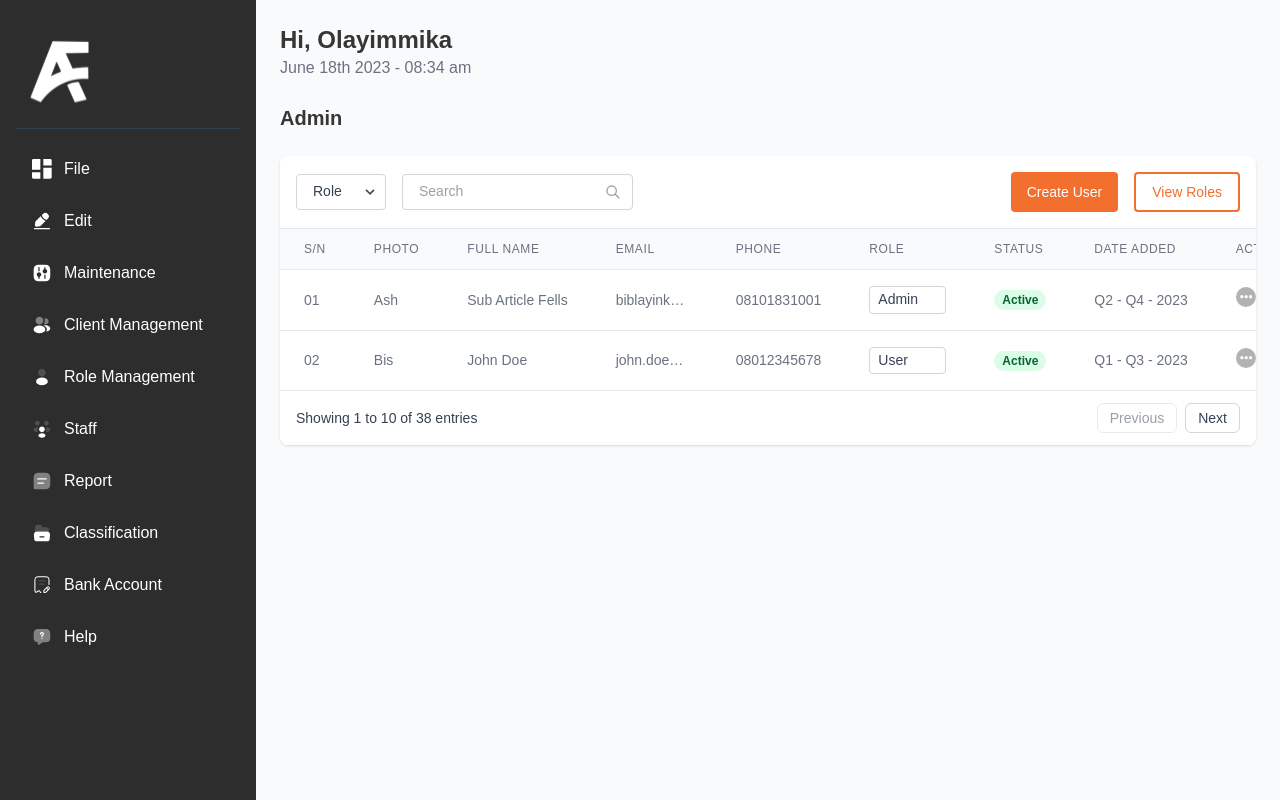
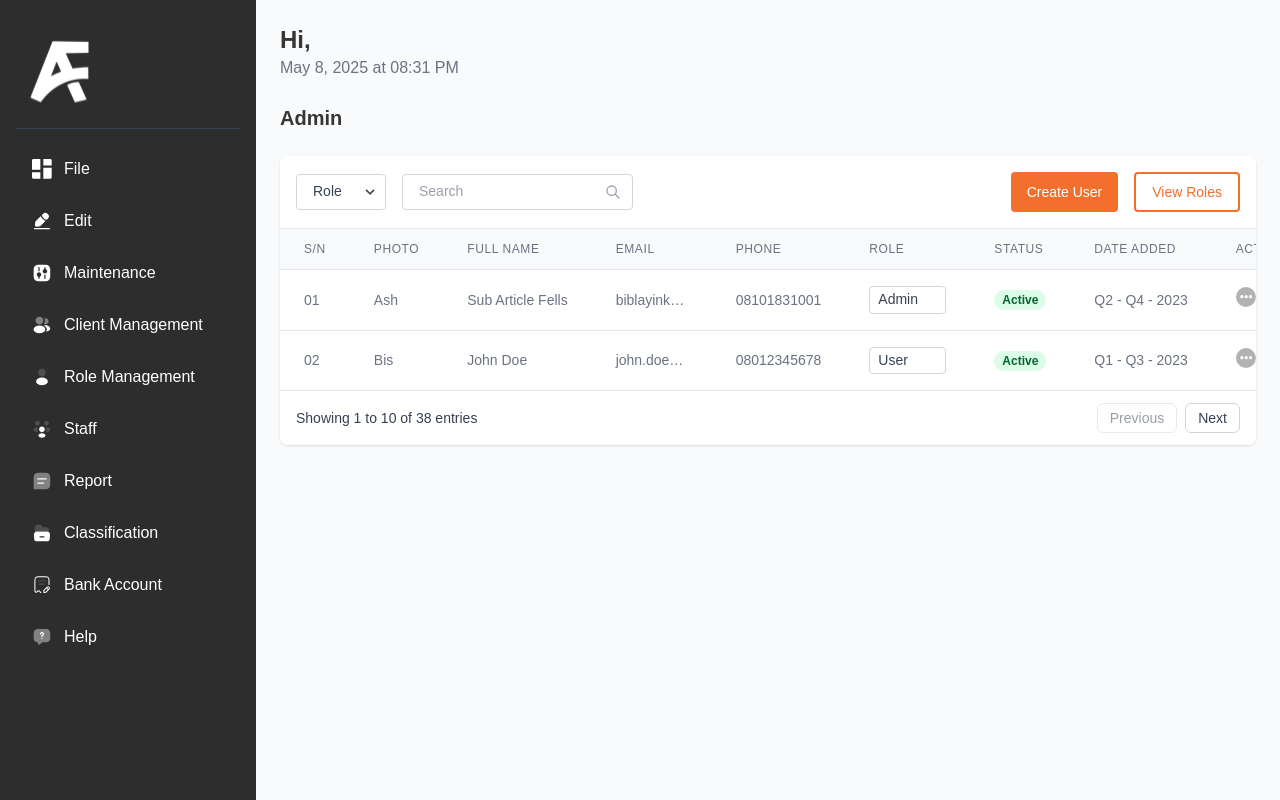
Before and after one commit to jsax4life/fars-web, a Next.js app: page /UserList in a window 1280 px wide. Built offline with nearby package versions, Linux system fonts and the light colour scheme.

Commit message:
feet: add delete token

```diff
--- a/src/app/layout.tsx
+++ b/src/app/layout.tsx
@@ -5,8 +5,13 @@ import { UserAuthProvider } from "@/hooks/useUserAuth";
 import { Toaster as Sonner } from "@/components/utility/sonner";
 
 export const metadata: Metadata = {
-  title: "Login Page",
-  description: "Authentication page for the application",
+  title: "FaRS",
+  description: "Financial and Risk Solutions",
+  icons: {
+    icon: "/logo.svg",
+    shortcut: "/logo.svg",
+    apple: "/logo.svg",
+  },
 };
 
 export default function RootLayout({
--- a/src/components/users/UserList.tsx
+++ b/src/components/users/UserList.tsx
@@ -3,6 +3,7 @@
 import React, { useState } from "react";
 import Sidebar from "../utility/Sidebar";
 import { useRouter } from "next/navigation";
+import { useUserAuth } from "@/hooks/useUserAuth";
 
 interface User {
   id: string;
@@ -22,7 +23,8 @@ interface NewAdmin {
   role: string;
 }
 
-const Home = () => {
+const UserList = () => {
+  const { user } = useUserAuth()
   const router = useRouter();
   const [users, setUsers] = useState<User[]>([
     {
@@ -67,7 +69,7 @@ const Home = () => {
 
   const handleRoleChange = (userId: string, newRole: string) => {
     setUsers(users.map(user =>
-      user.id === userId ? {...user, role: newRole} : user
+      user.id === userId ? { ...user, role: newRole } : user
     ));
   };
 
@@ -108,7 +110,7 @@ const Home = () => {
     // Update user status
     if (selectedUserId) {
       setUsers(users.map(user =>
-        user.id === selectedUserId ? {...user, status: "Inactive"} : user
+        user.id === selectedUserId ? { ...user, status: "Inactive" } : user
       ));
     }
 
@@ -130,10 +132,17 @@ const Home = () => {
       <div className="flex-1 p-4 md:p-6 mt-16 md:mt-0 overflow-x-hidden">
         <div className="mb-6">
           <h1 className="text-[#363636] text-xl md:text-2xl font-bold">
-            Hi, Olayimmika
+            Hi, {user?.firstName} {user?.lastName}
           </h1>
           <p className="text-gray-500 text-sm md:text-base">
-            June 18th 2023 - 08:34 am
+            {new Date().toLocaleString("en-US", {
+              month: "long",
+              day: "numeric",
+              year: "numeric",
+              hour: "2-digit",
+              minute: "2-digit",
+              hour12: true,
+            })}
           </p>
         </div>
 
@@ -271,11 +280,10 @@ const Home = () => {
                     <td className="px-3 py-2 md:px-6 md:py-4 whitespace-nowrap text-xs md:text-sm text-gray-500">
                       <span
                         className={`px-2 inline-flex text-xs leading-5 font-semibold rounded-full
-                        ${
-                          user.status === "Active"
+                        ${user.status === "Active"
                             ? "bg-green-100 text-green-800"
                             : "bg-red-100 text-red-800"
-                        }`}
+                          }`}
                       >
                         {user.status}
                       </span>
@@ -401,7 +409,7 @@ const Home = () => {
 
           {/* Deactivate Confirmation Modal */}
           {showDeactivateConfirm && (
-          <div className="fixed inset-0 bg-black bg-opacity-50 flex items-center justify-center z-50 p-4">
+            <div className="fixed inset-0 bg-black bg-opacity-50 flex items-center justify-center z-50 p-4">
               <div className="bg-white rounded-lg p-6 w-full max-w-md">
                 <div className="mb-4">
                   <h3 className="text-lg font-semibold">Lorem ipsum dolor sit amet consectetur.</h3>
@@ -518,4 +526,4 @@ const Home = () => {
   );
 };
 
-export default Home;
+export default UserList;
--- a/src/hooks/useApi.tsx
+++ b/src/hooks/useApi.tsx
@@ -102,14 +102,14 @@ export const useApi = () => {
             }
 
             return result;
-        } catch (error) {
+        } catch (error: any) {
             console.error("API Error:", error);
             // Handle token expiration or invalidation here
-            // if (error.message === "jwt expired" || error.message === "invalid token") {
-            //     // Optionally, you can refresh the token here or redirect to login
-            //     console.warn("Token expired. Please log in again.");
-            //     updateToken(null); // Clear token on error
-            // }
+            if (error.statusCode === 401 || error.message === "Unauthorized") {
+                // Optionally, you can refresh the token here or redirect to login
+                console.warn("Token expired. Please log in again.");
+                updateToken(null); // Clear token on error
+            }
             throw error;
         }
     };
--- a/src/hooks/useUserAuth.tsx
+++ b/src/hooks/useUserAuth.tsx
@@ -199,10 +199,10 @@ export const UserAuthProvider = ({ children }: { children: ReactNode }) => {
       pinConfirmation: confirmPin
     })
     if (request?.message) {
-      // toast.success(request.message);
+      toast.success(request.message);
       return true;
     } else {
-      // toast.error('Failed to reset pin: ' + request?.message);
+      toast.error('Failed to reset pin: ' + request?.message);
       return false;
     }
   };
--- a/src/lib/endpoints.ts
+++ b/src/lib/endpoints.ts
@@ -7,7 +7,7 @@ const Endpoints = {
     forgotPassword: '/auth/forgot-password',
     resetPassword: '/auth/reset-password',
     resetPin: '/auth/reset-pin',
-    logout: '/auth/sign-out',
+    logout: '/api/auth/logout',
     verifyPin: '/account/verify-pin/',
     updateAccount: '/account/update-profile',
     logOut: '/auth/logout',
```
